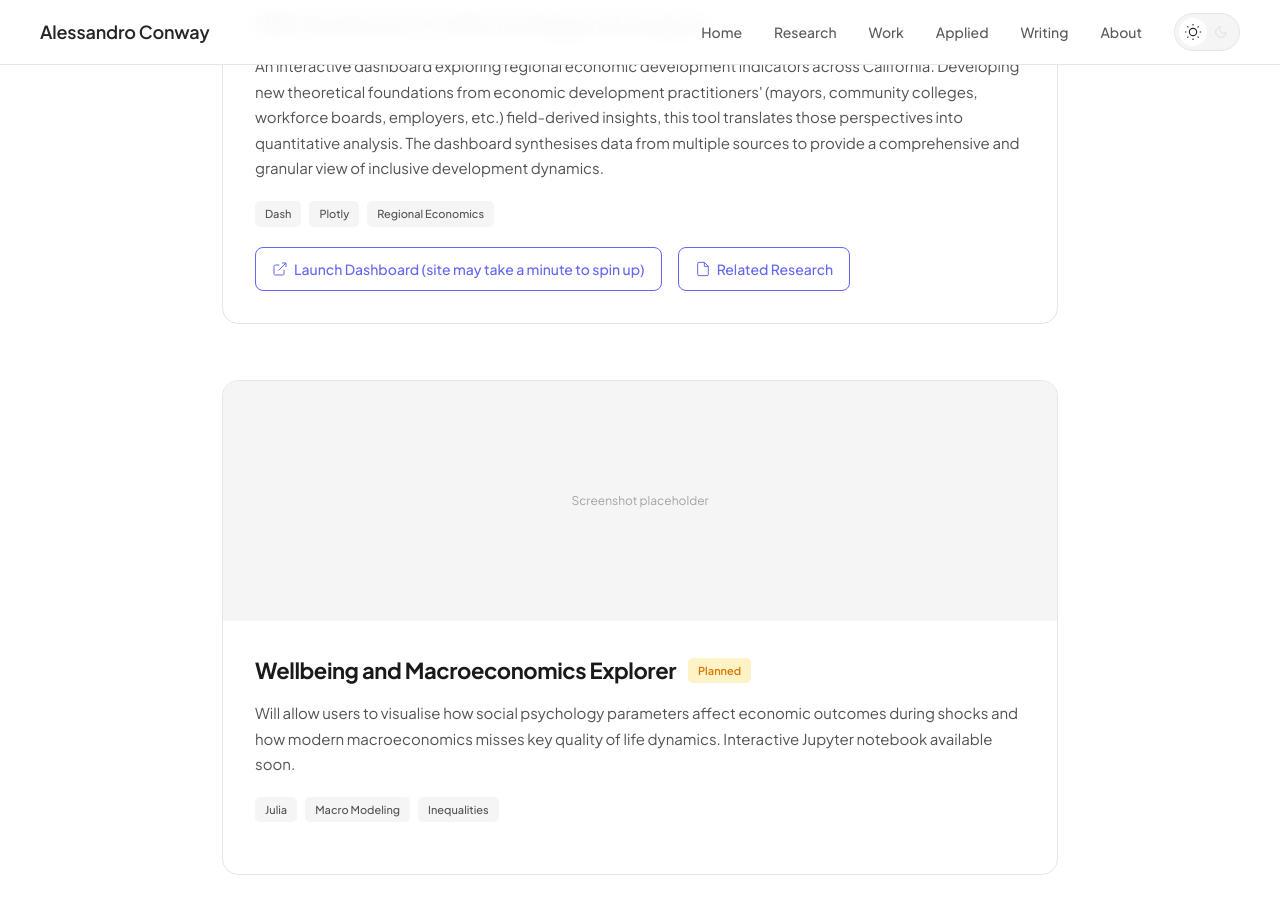
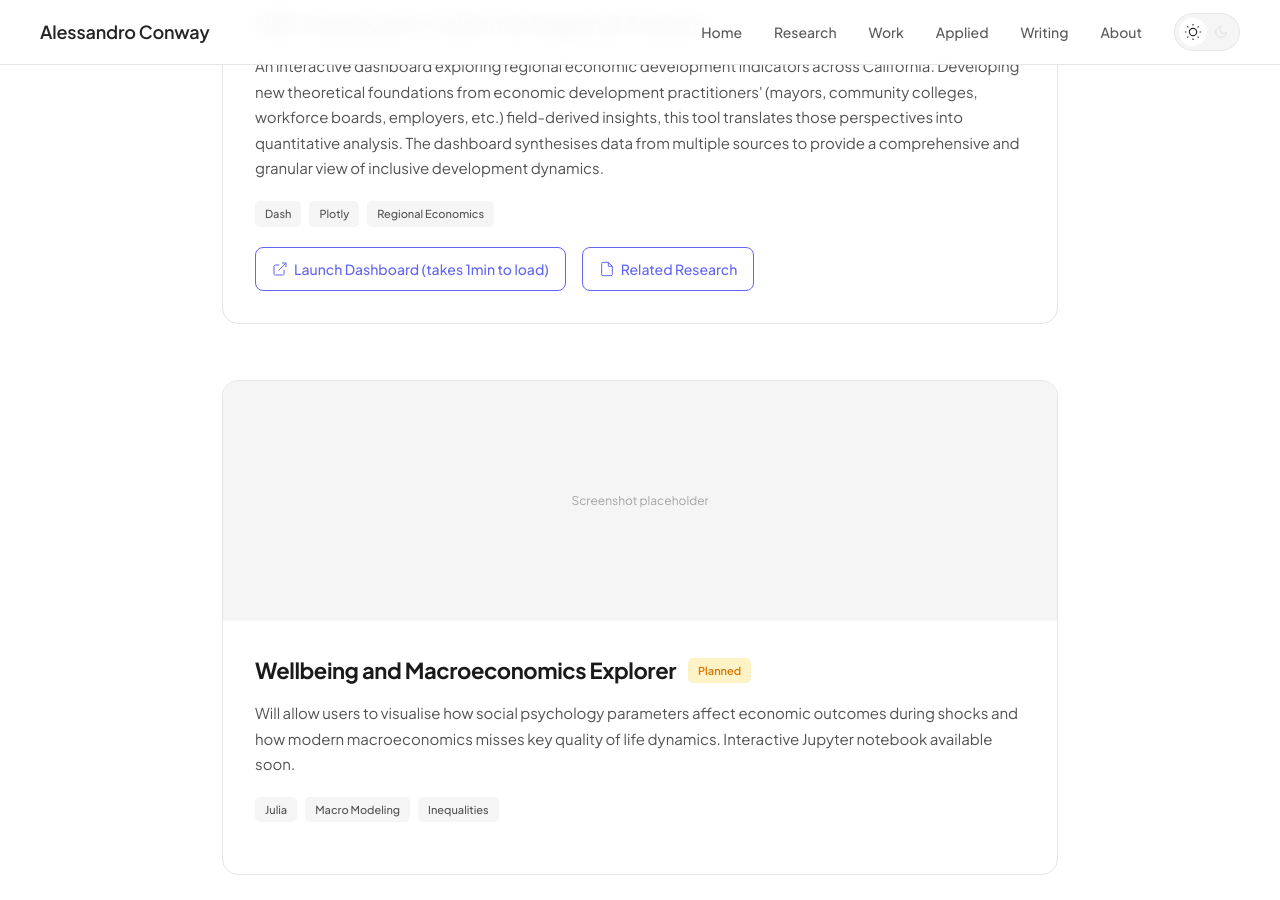
Before and after one commit to conway1521/conway1521.github.io, a Jekyll site: the page built from applied.html, in a window 1280 px wide and 900 px high, scrolled down 603 px. Built offline with Jekyll 4.4.1, drawn with Linux system fonts in a browser that asks for light colours.

Commit message:
Update applied.html

```diff
--- a/applied.html
+++ b/applied.html
@@ -22,7 +22,7 @@ title: Applied
             <div class="applied-card-links">
                 <a href="https://ned-dashboard.onrender.com" class="applied-card-link" target="_blank">
                     <svg viewBox="0 0 24 24" fill="none" stroke="currentColor"><path d="M18 13v6a2 2 0 0 1-2 2H5a2 2 0 0 1-2-2V8a2 2 0 0 1 2-2h6"/><polyline points="15 3 21 3 21 9"/><line x1="10" y1="14" x2="21" y2="3"/></svg>
-                    Launch Dashboard (site may take a minute to spin up)
+                    Launch Dashboard (takes 1min to load)
                 </a>
                 <a href="{{ '/research' | relative_url }}#phd" class="applied-card-link" style="background: transparent; color: var(--accent-link);">
                     <svg viewBox="0 0 24 24" fill="none" stroke="currentColor"><path d="M14 2H6a2 2 0 0 0-2 2v16a2 2 0 0 0 2 2h12a2 2 0 0 0 2-2V8z"/><polyline points="14 2 14 8 20 8"/></svg>
```
